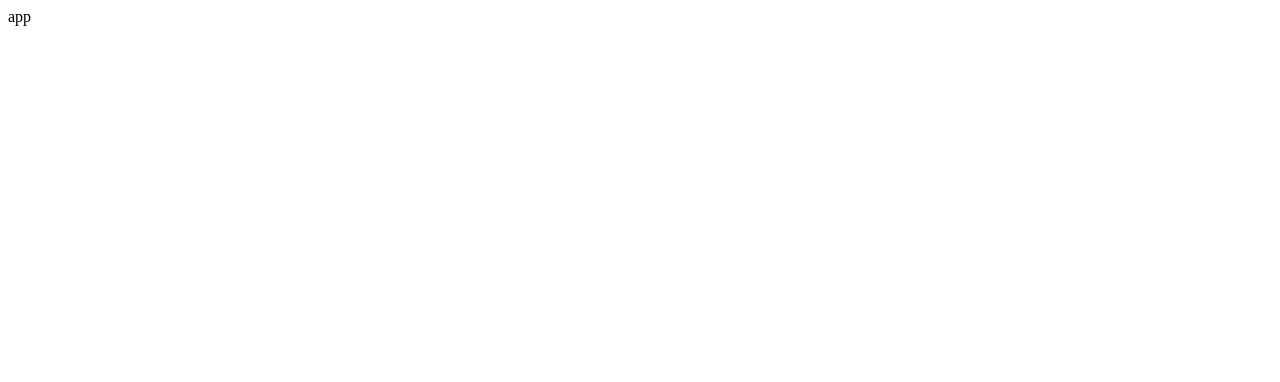
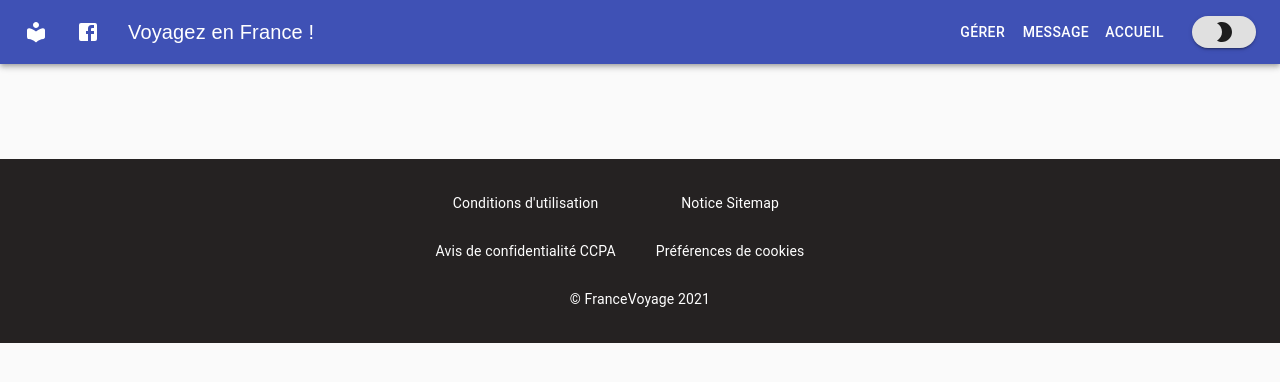
Before and after one commit to FatimaZohraaa/travelBlog, a React (Create React App) app: page / in a window 1280 px wide. Shown: the top 382 px of the page. Built offline with nearby package versions, Linux system fonts and the light colour scheme.

Commit message:
Navbar, Footer and Dark Theme

```diff
--- a/src/App.js
+++ b/src/App.js
@@ -1,7 +1,46 @@
-import React from "react";
+import React, { useState } from "react";
+import Home from "./pages/Home";
+// import Jobs from "./pages/Jobs";
+// import Services from "./pages/Services";
+import Contact from "./pages/Contact";
+import Navbar from "./components/Navbar";
+import { BrowserRouter as Router, Switch, Route } from "react-router-dom";
+import CssBaseline from "@material-ui/core/CssBaseline";
+import { createTheme, ThemeProvider } from "@material-ui/core/styles";
+import CreatePost from "./pages/CreatePost";
+import ManagePosts from "./pages/ManagePosts";
+import EditPost from "./pages/EditPost";
+import { Grid } from "@material-ui/core";
+import Footer from "./components/Footer";
+
+const darkTheme = createTheme({ palette: { type: "dark" } });
+const lightTheme = createTheme({ palette: { type: "light" } });
 
 function App() {
-  return <div>app</div>;
+  const [theme, setTheme] = useState("lightTheme");
+
+  const getTheme = (theme) => {
+    setTheme(theme);
+  };
+
+  return (
+    <Router>
+      <ThemeProvider theme={theme === "lightTheme" ? lightTheme : darkTheme}>
+        <CssBaseline />
+        <Navbar sendTheme={getTheme} />
+        <Grid
+          container
+          direction="column"
+          justifyContent="space-between"
+          alignItems="center"
+          style={{ minHeight: "83.8vh" }}
+        >
+          <Switch></Switch>
+          <Footer />
+        </Grid>
+      </ThemeProvider>
+    </Router>
+  );
 }
 
 export default App;
--- /dev/null
+++ b/src/components/Footer.css
@@ -0,0 +1,22 @@
+.my-footer {
+  background-color: rgb(37, 34, 34);
+  color: white;
+  padding: 20px;
+  width: 100%;
+  right: 0;
+  display: flex;
+  flex-direction: column;
+  align-items: center;
+}
+
+.upper-part-footer {
+  display: flex;
+  flex-direction: row;
+}
+
+.upper-part-footer-sides {
+  display: flex;
+  flex-direction: column;
+  align-items: center;
+  margin-right: 40px;
+}
--- /dev/null
+++ b/src/components/Footer.js
@@ -0,0 +1,21 @@
+import React from "react";
+import "./Footer.css";
+function Footer() {
+  return (
+    <div className="my-footer">
+      <div className="upper-part-footer">
+        <div className="upper-part-footer-sides">
+          <p>Conditions d'utilisation</p>
+          <p>Avis de confidentialité CCPA</p>
+        </div>
+        <div className="upper-part-footer-sides">
+          <p>Notice Sitemap </p>
+          <p>Préférences de cookies</p>
+        </div>
+      </div>
+      <p>© FranceVoyage 2021</p>
+    </div>
+  );
+}
+
+export default Footer;
--- /dev/null
+++ b/src/components/Navbar.js
@@ -0,0 +1,113 @@
+import React, { useState } from "react";
+import { makeStyles } from "@material-ui/core/styles";
+import AppBar from "@material-ui/core/AppBar";
+import Toolbar from "@material-ui/core/Toolbar";
+import Typography from "@material-ui/core/Typography";
+import Button from "@material-ui/core/Button";
+import IconButton from "@material-ui/core/IconButton";
+import { Link } from "react-router-dom";
+import LocalLibraryRoundedIcon from "@material-ui/icons/LocalLibraryRounded";
+import FacebookIcon from "@material-ui/icons/Facebook";
+import Brightness2Icon from "@material-ui/icons/Brightness2";
+import WbSunnyIcon from "@material-ui/icons/WbSunny";
+
+const useStyles = makeStyles((theme) => ({
+  root: {
+    flexGrow: 1,
+    marginBottom: 95,
+  },
+  menuButton: {
+    marginRight: theme.spacing(2),
+  },
+  title: {
+    flexGrow: 1,
+    fontFamily: "fantasy",
+  },
+  homePage: {
+    marginRight: 20,
+  },
+}));
+
+export default function ButtonAppBar({ sendTheme }) {
+  const classes = useStyles();
+  const [theme, setTheme] = useState("lightTheme");
+
+  const themeHandler = () => {
+    if (theme === "lightTheme") {
+      setTheme("darkTheme");
+      sendTheme("darkTheme");
+    }
+    if (theme === "darkTheme") {
+      setTheme("lightTheme");
+      sendTheme("lightTheme");
+    }
+  };
+  return (
+    <div className={classes.root}>
+      <AppBar position="static">
+        <Toolbar>
+          <Link to="/">
+            <IconButton
+              style={{ color: "white" }}
+              edge="start"
+              className={classes.menuButton}
+              color="inherit"
+              aria-label="menu"
+            >
+              <LocalLibraryRoundedIcon />
+            </IconButton>
+          </Link>
+          <Link
+            to={{
+              pathname:
+                "https://www.facebook.com/FR.France.fr/?brand_redir=151406801552581",
+            }}
+            target="_blank"
+          >
+            <IconButton
+              style={{ color: "white" }}
+              edge="start"
+              className={classes.menuButton}
+              color="inherit"
+              aria-label="menu"
+            >
+              <FacebookIcon />
+            </IconButton>
+          </Link>
+          <Typography variant="h6" className={classes.title}>
+            Voyagez en France !
+          </Typography>
+          {/* <Link to="/services" style={{ color: "white" }}>
+            <Button color={"inherit"}>خدمات</Button>
+          </Link>
+          <Link to="/jobs" style={{ color: "white" }}>
+            <Button color="inherit">توظيف</Button>
+          </Link> */}
+
+          <Link to="/manage" style={{ color: "white", textDecoration: "none" }}>
+            <Button color="inherit">Gérer</Button>
+          </Link>
+          <Link
+            to="/contact"
+            style={{ color: "white", textDecoration: "none" }}
+          >
+            <Button color="inherit">Message</Button>
+          </Link>
+          <Link to="/" style={{ color: "white", textDecoration: "none" }}>
+            <Button color="inherit" className={classes.homePage}>
+              Accueil
+            </Button>
+          </Link>
+          <Button
+            variant="contained"
+            size="small"
+            onClick={themeHandler}
+            style={{ borderRadius: "60px" }}
+          >
+            {theme === "lightTheme" ? <Brightness2Icon /> : <WbSunnyIcon />}
+          </Button>
+        </Toolbar>
+      </AppBar>
+    </div>
+  );
+}
--- /dev/null
+++ b/src/pages/Contact.js
@@ -0,0 +1,7 @@
+import React from "react";
+
+function Contact() {
+  return <div></div>;
+}
+
+export default Contact;
--- /dev/null
+++ b/src/pages/CreatePost.js
@@ -0,0 +1,7 @@
+import React from "react";
+
+function CreatePost() {
+  return <div></div>;
+}
+
+export default CreatePost;
--- /dev/null
+++ b/src/pages/EditPost.js
@@ -0,0 +1,7 @@
+import React from "react";
+
+function EditPost() {
+  return <div></div>;
+}
+
+export default EditPost;
--- /dev/null
+++ b/src/pages/Home.js
@@ -0,0 +1,7 @@
+import React from "react";
+
+function Home() {
+  return <div></div>;
+}
+
+export default Home;
--- /dev/null
+++ b/src/pages/ManagePosts.js
@@ -0,0 +1,7 @@
+import React from "react";
+
+function ManagePosts() {
+  return <div></div>;
+}
+
+export default ManagePosts;
```
